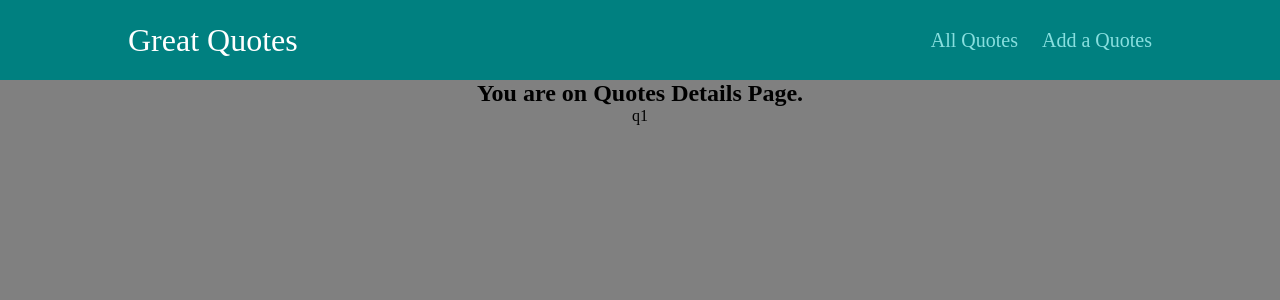
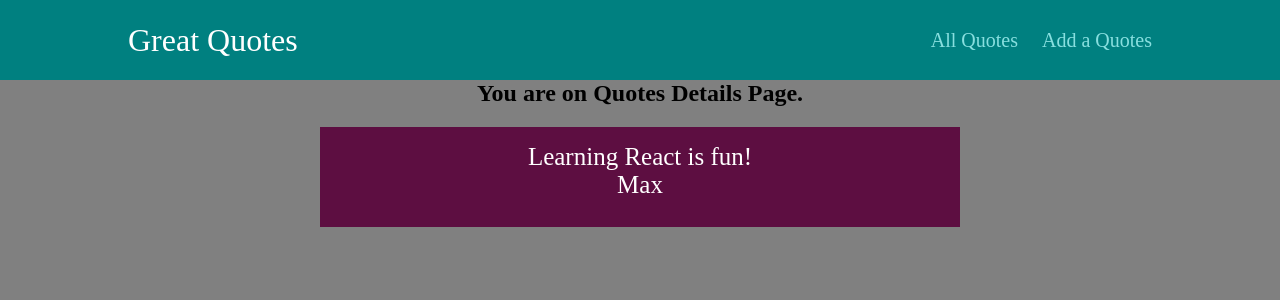
Before and after one commit to CoolShivas/React_Quotes, a React (Vite) app in the folder great_quotes/: page /quotes/q1 in a window 1280 px wide. Shown: the top 300 px of the page. Built offline with nearby package versions, Linux system fonts and the light colour scheme.

Commit message:
HighlightedQuote_with_conditional_and_passing_dummyData_to_it

```diff
--- /dev/null
+++ b/great_quotes/src/components/quotes/HighlightedQuote.jsx
@@ -0,0 +1,14 @@
+import classes from "./HighlightedQuote.module.css";
+
+const HighlightedQuote = ({ textRST, authorRST }) => {
+  return (
+    <div className={classes.highlighted}>
+      <figure>
+        <p> {textRST} </p>
+        <figcaption> {authorRST} </figcaption>
+      </figure>
+    </div>
+  );
+};
+
+export default HighlightedQuote;
--- /dev/null
+++ b/great_quotes/src/components/quotes/HighlightedQuote.module.css
@@ -0,0 +1,10 @@
+.highlighted{
+    background-color: #5D0E41;
+    color: white;
+    position: relative;
+    width: 50%;
+    height: 100px;
+    padding: 1rem;
+    font-size: 25px;
+    margin-top: 20px;
+}
--- a/great_quotes/src/pages/QuotesDetail.jsx
+++ b/great_quotes/src/pages/QuotesDetail.jsx
@@ -1,15 +1,39 @@
+import classes from "./QuotesDetail.module.css";
+import HighlightedQuote from "../components/quotes/HighlightedQuote";
 import Comment from "../components/Header/Comment";
 import { useParams, Route } from "react-router-dom";
+
+
+
+const DUMMY_QUOTES = [
+  {id:'q1', author:"Max", text:"Learning React is fun!"},
+  {id:'q2', author:"John", text:"Learning React + Vite is fun!"},
+];
 
 
 const QuotesDetail = () => {
 
    const arr = useParams();
 
+   const dataDummy = DUMMY_QUOTES.find((brr)=>brr.id === arr.quotesId);
+
+   if(!dataDummy)
+   {
+    return (<center>
+      <div className={classes.span_conditional}>
+      No quotes found !
+      </div>
+      </center>);
+   }
+
   return (
     <center>
         <h2> You are on Quotes Details Page. </h2>
-        <p> {arr.quotesId} </p>
+        {/* <p> {arr.quotesId} </p> */}
+        <HighlightedQuote
+        textRST={dataDummy.text}
+        authorRST={dataDummy.author}
+        ></HighlightedQuote>
         <Route path={`/quotes/${arr.quotesId}/comment`}>
           <Comment></Comment>
         </Route>
--- /dev/null
+++ b/great_quotes/src/pages/QuotesDetail.module.css
@@ -0,0 +1,11 @@
+.span_conditional{
+    background-color: red;
+    color: snow;
+    font-size: 30px;
+    padding: 1rem;
+    margin-top: 20px;
+
+    position: relative;
+    width: 50%;
+
+}
```
